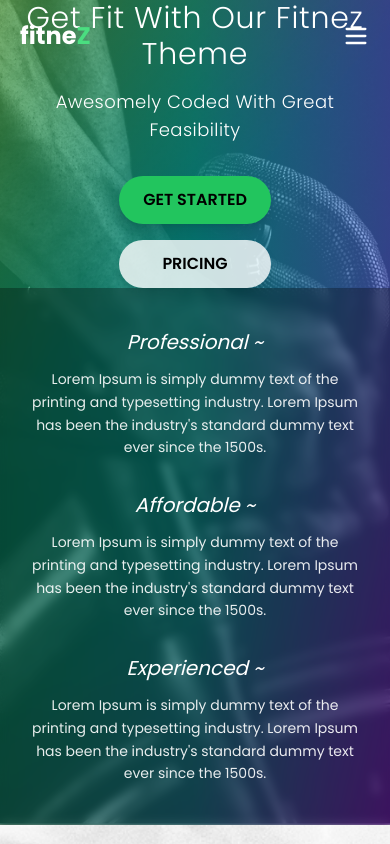
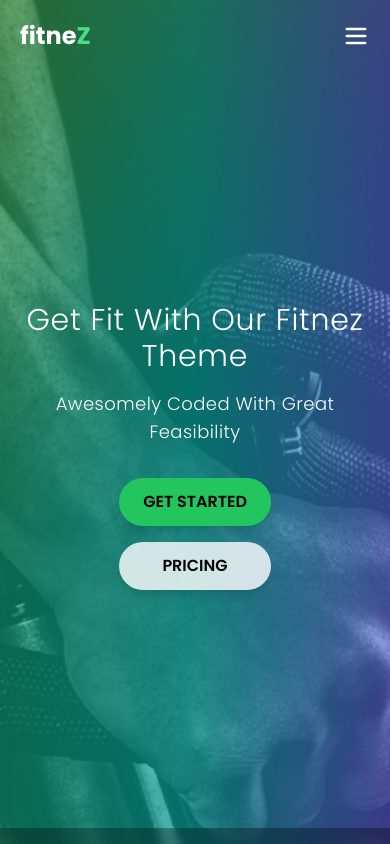
Before and after one commit to Vijaynallamilli-306/fitnez-react, a React (Create React App) app: page / in a window 390 px wide. Shown: the top 844 px of the page. Built offline with nearby package versions, Linux system fonts and the light colour scheme.

Commit message:
Fix mobile extra space issue

```diff
--- a/src/Components/HomeSection.jsx
+++ b/src/Components/HomeSection.jsx
@@ -4,14 +4,18 @@ import hero from "../assets/index_1.jpg";
 export default function HomeSection() {
   return (
     <section
-      className="w-full bg-cover bg-center relative"
+      className="
+        w-full min-h-screen
+        pt-16 sm:pt-20
+        bg-cover bg-center relative
+      "
       style={{ backgroundImage: `url(${hero})` }}
     >
       {/* Overlay Gradient */}
       <div className="absolute inset-0 bg-gradient-to-r from-green-700/40 via-teal-600/40 to-purple-700/40"></div>
 
       {/* Hero Content */}
-      <div className="relative z-10 flex flex-col items-center justify-center text-center text-white px-4 sm:px-6">
+      <div className="relative z-10 flex flex-col items-center justify-center text-center text-white px-4 sm:px-6 min-h-[calc(100vh-5rem)]">
         <h1
           className="text-3xl sm:text-4xl md:text-5xl lg:text-6xl
                      font-light mb-4 tracking-wide"
@@ -61,7 +65,7 @@ export default function HomeSection() {
                    py-10 sm:py-12 md:py-16
                    backdrop-blur-sm bg-black/30"
       >
-        {/* Box 1 */}
+        {/* Professional */}
         <div
           className="group text-center px-2 sm:px-4 mb-8 md:mb-0
                      transition-transform duration-300 ease-out
@@ -82,7 +86,7 @@ export default function HomeSection() {
           </p>
         </div>
 
-        {/* Box 2 */}
+        {/* Affordable */}
         <div
           className="group text-center px-2 sm:px-4 mb-8 md:mb-0
                      transition-transform duration-300 ease-out
@@ -91,7 +95,7 @@ export default function HomeSection() {
           <h3
             className="text-xl sm:text-2xl italic mb-3 sm:mb-4
                        transition-colors duration-300
-                       group-hover:text-green-300"
+                       group-hover:text-emerald-300"
           >
             Affordable ~
           </h3>
@@ -103,7 +107,7 @@ export default function HomeSection() {
           </p>
         </div>
 
-        {/* Box 3 */}
+        {/* Experienced */}
         <div
           className="group text-center px-2 sm:px-4
                      transition-transform duration-300 ease-out
@@ -112,7 +116,7 @@ export default function HomeSection() {
           <h3
             className="text-xl sm:text-2xl italic mb-3 sm:mb-4
                        transition-colors duration-300
-                       group-hover:text-green-300"
+                       group-hover:text-cyan-300"
           >
             Experienced ~
           </h3>
```
